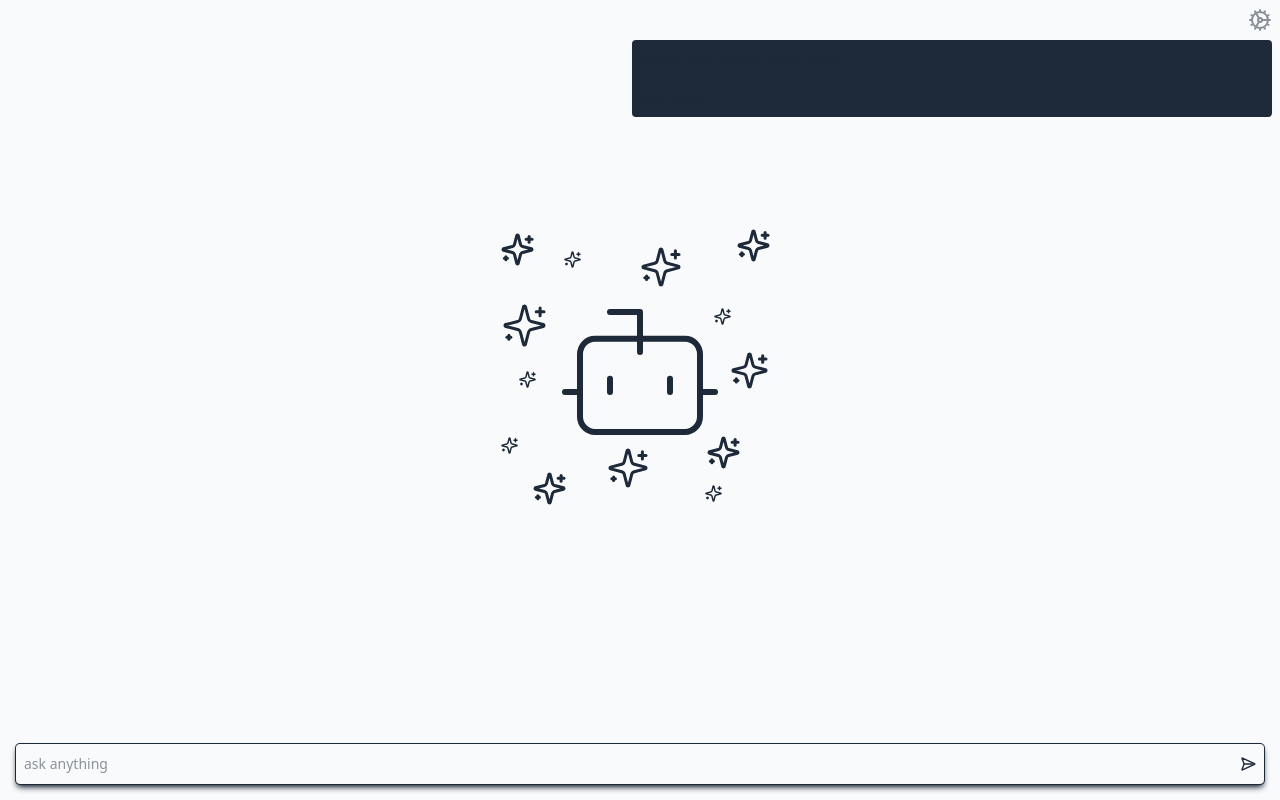
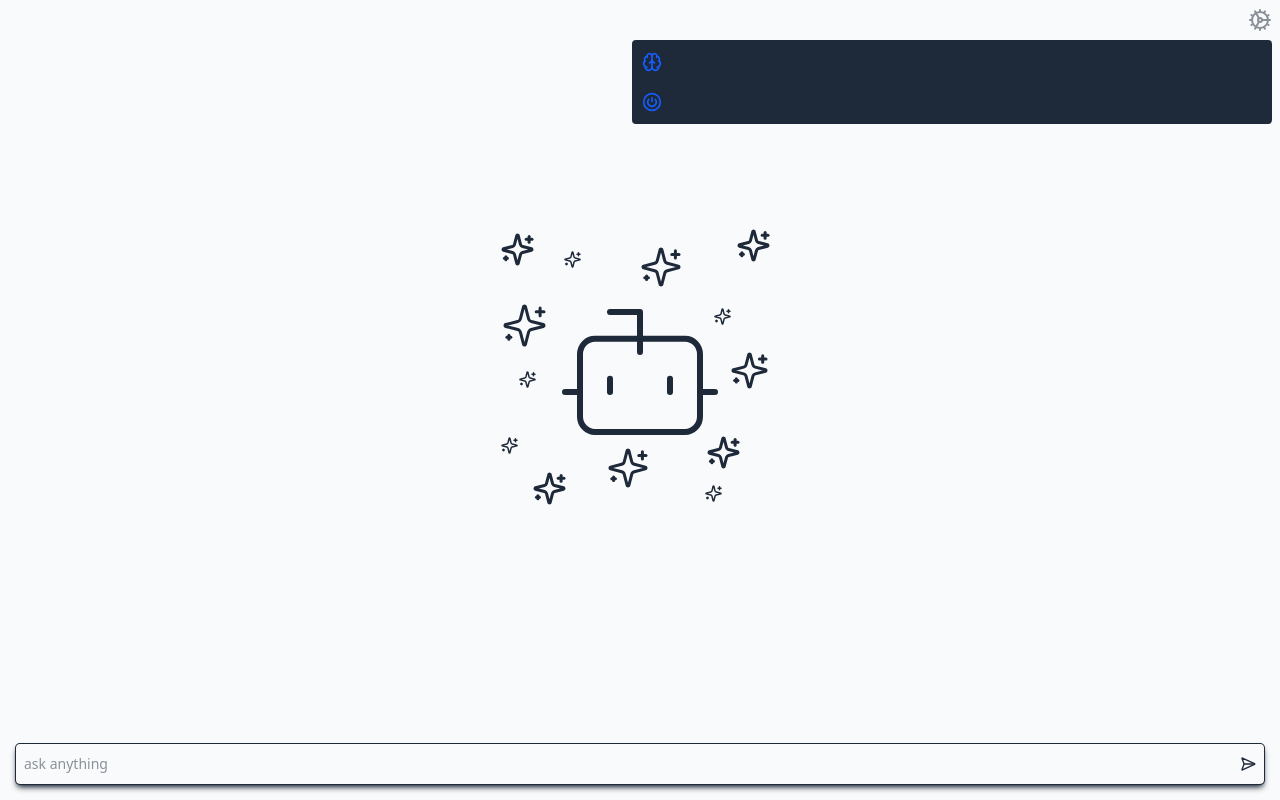
Before and after one commit to DaraghColl/simple-llm-client, a Vue app: page / in a window 1280 px wide. Both pictures are taken after a click on the button 1260 px from the left and 20 px from the top of the page. Built offline with nearby package versions, Linux system fonts and the light colour scheme.

Commit message:
feat: settings for model change - updates to sendMessage to pass new model

```diff
--- a/src/backend/api.d.ts
+++ b/src/backend/api.d.ts
@@ -1,7 +1,7 @@
 import { ListResponse } from 'ollama';
 
 export interface IElectronAPI {
-  startChatStream: (prompt: string) => Promise<string>;
+  startChatStream: (prompt: string, model: string) => Promise<string>;
   onChatStreamChunk: (callback: (chunk: string) => void) => void;
   onChatStreamEnd: (callback: () => void) => void;
   appQuit: () => void;
--- a/src/backend/llm-models/llm-models.ts
+++ b/src/backend/llm-models/llm-models.ts
@@ -1,10 +1,8 @@
 import ollama, { ListResponse } from 'ollama';
 
 const fetchModels = async (): Promise<ListResponse> => {
-  console.log('🚀 ~ fetchModels ~ fetchModels:', fetchModels);
   try {
     const models = await ollama.list();
-    console.log('🚀 ~ fetchModels ~ models:', models);
 
     return models;
   } catch (error) {
--- a/src/frontend/App.vue
+++ b/src/frontend/App.vue
@@ -22,17 +22,31 @@
 </template>
 
 <script setup lang="ts">
-import { ref } from 'vue';
+import { onMounted, ref } from 'vue';
 import SendMessage from './components/SendMessage/SendMessage.vue';
 import LandingImage from './components/LandingImage/LandingImage.vue';
 import Conversation from './components/Conversation/Conversation.vue';
 import ErrorMessage from './components/ErrorMessage/ErrorMessage.vue';
 import Settings from './components/Settings/Settings.vue';
+import { getModel, setModel, setModelList } from './state/model';
 
 const outputValue = ref<string>('');
 const loading = ref<boolean>(false);
 const errorMessage = ref<string | null>(null);
 const showErrorMessage = ref<boolean>(false);
+
+onMounted(() => {
+  fetchModels();
+});
+
+const fetchModels = async () => {
+  const models = await window.electronAPI.fetchModels();
+  if (models) {
+    setModelList(models.models);
+    setModel(models.models[0].model);
+  }
+};
+
 const openErrorMessage = (message: string) => {
   errorMessage.value = message;
   showErrorMessage.value = true;
@@ -42,16 +56,22 @@ const closeErrorMessage = () => {
   showErrorMessage.value = false;
 };
 
-const sendMessage = async (inputText: string) => {
-  console.log('🚀 ~ sendMessage ~ inputText:', inputText);
-
+const sendMessage = async (
+  inputText: string,
+  onSuccessfullMessage: () => void
+) => {
   if (!inputText) return;
   loading.value = true;
 
+  if (outputValue.value) outputValue.value = '';
+
   window.electronAPI.onChatStreamChunk((chunk: string) => {
-    loading.value = false;
+    if (!outputValue.value) {
+      loading.value = false;
+      onSuccessfullMessage();
+    }
+
     outputValue.value += chunk;
-    console.log('🚀 ~ outputValue:', outputValue);
   });
 
   window.electronAPI.onChatStreamEnd(() => {
@@ -59,7 +79,7 @@ const sendMessage = async (inputText: string) => {
   });
 
   try {
-    await window.electronAPI.startChatStream(inputText);
+    await window.electronAPI.startChatStream(inputText, getModel());
   } catch (error) {
     console.error('Error starting chat stream:', error);
     openErrorMessage('Error starting chat stream');
--- a/src/frontend/components/Conversation/Conversation.vue
+++ b/src/frontend/components/Conversation/Conversation.vue
@@ -1,6 +1,6 @@
 <!-- eslint-disable vue/no-v-html -->
 <template>
-  <p class="prose dark:prose-invert prose-sm" v-html="parsedMarkdown" />
+  <p class="prose dark:prose-invert prose-sm mt-5" v-html="parsedMarkdown" />
 </template>
 
 <script setup lang="ts">
--- a/src/frontend/components/SendMessage/SendMessage.vue
+++ b/src/frontend/components/SendMessage/SendMessage.vue
@@ -8,10 +8,13 @@
       placeholder="ask anything"
       :value="inputText"
       @input="(event) => (inputText = (event.target as HTMLInputElement).value)"
-      v-on:keyup.enter="sendMessage(inputText)"
+      @keyup.enter="sendMessage(inputText, onSuccessfullMessage)"
     />
 
-    <button @click="sendMessage(inputText)" class="cursor-pointer">
+    <button
+      class="cursor-pointer"
+      @click="sendMessage(inputText, onSuccessfullMessage)"
+    >
       <div v-if="loading">
         <LoaderCircle
           class="w-4 animate-spin stroke-gray-800 dark:stroke-gray-200"
@@ -30,9 +33,11 @@ import { SendHorizonal, LoaderCircle } from 'lucide-vue-next';
 
 interface Props {
   loading: boolean;
-  sendMessage: (inputText: string) => void;
+  sendMessage: (inputText: string, onSuccessfullMessage: () => void) => void;
 }
 
 const { sendMessage } = defineProps<Props>();
 const inputText = ref<string>('');
+
+const onSuccessfullMessage = () => (inputText.value = '');
 </script>
--- a/src/frontend/components/Settings/Settings.vue
+++ b/src/frontend/components/Settings/Settings.vue
@@ -1,8 +1,8 @@
 <template>
-  <div>
+  <div ref="settings-menu-ref">
     <button
       class="absolute top-2 right-2 z-10 cursor-pointer opacity-50 hover:opacity-100"
-      @click="setMenuActive(!settingsMenuActive)"
+      @click="toggleSettingsMenu"
     >
       <Cog />
     </button>
@@ -13,20 +13,33 @@
     >
       <ul class="flex flex-col">
         <li class="rounded-sm p-2 hover:bg-gray-950">
-          <button class="cursor-pointer" @click="fetchModels">Menu item</button>
-          <select v-model="activeModel" class="model-select">
-            <option disabled value="">Please select one</option>
+          <div class="flex items-center gap-2">
+            <Brain class="w-5 stroke-blue-600" />
+            <select
+              :value="getModel()"
+              class="cursor-pointer outline-0"
+              @change="
+                handleModelChange(($event.target as HTMLSelectElement).value)
+              "
+            >
               <option
-              v-for="model in llmModelOptions"
+                v-for="model in getModelList()"
                 :key="model.name"
                 :value="model.name"
               >
                 {{ model.name }}
               </option>
             </select>
+          </div>
         </li>
         <li class="cursor-pointer rounded-sm p-2 hover:bg-gray-950">
-          <button class="cursor-pointer" @click="appQuit">quit trayAI</button>
+          <button
+            class="flex cursor-pointer items-center gap-2"
+            @click="appQuit"
+          >
+            <PowerCircle class="w-5 stroke-blue-600" />
+            quit tray ai
+          </button>
         </li>
       </ul>
     </div>
@@ -35,20 +48,36 @@
 
 <script setup lang="ts">
 import { Cog } from 'lucide-vue-next';
-import { ref } from 'vue';
-import { ListResponse } from 'ollama';
+import { onMounted, onUnmounted, ref, useTemplateRef } from 'vue';
+import { getModel, getModelList, setModel } from '../../state/model';
+import { PowerCircle, Brain } from 'lucide-vue-next';
 
 const settingsMenuActive = ref<boolean>(false);
-const activeModel = ref<string>('');
-const llmModelOptions = ref<ListResponse['models'] | null>(null);
-const setMenuActive = (value: boolean) => (settingsMenuActive.value = value);
+const settingsMenuRef = useTemplateRef('settings-menu-ref');
 
-const fetchModels = async () => {
-  const models = await window.electronAPI.fetchModels();
-  if (models) {
-    llmModelOptions.value = models.models;
+const toggleSettingsMenu = () => {
+  settingsMenuActive.value = !settingsMenuActive.value;
+};
+
+const handleClickOutside = (event: MouseEvent) => {
+  if (
+    settingsMenuActive.value === true &&
+    !settingsMenuRef.value.contains(event.target as Node)
+  ) {
+    toggleSettingsMenu();
   }
-  console.log('🚀 ~ fetchModels ~ models:', models);
+};
+
+onMounted(() => {
+  document.addEventListener('click', handleClickOutside);
+});
+
+onUnmounted(() => {
+  document.removeEventListener('click', handleClickOutside);
+});
+
+const handleModelChange = (newValue: string) => {
+  setModel(newValue);
 };
 
 const appQuit = () => {
--- /dev/null
+++ b/src/frontend/state/model.ts
@@ -0,0 +1,14 @@
+import { ref } from 'vue';
+import { ListResponse } from 'ollama';
+
+const model = ref<string | null>(null);
+const modelList = ref<ListResponse['models'] | null>(null);
+
+const getModel = () => model.value;
+const setModel = (modelValue: string) => (model.value = modelValue);
+
+const getModelList = () => modelList.value;
+const setModelList = (modelListValue: ListResponse['models']) =>
+  (modelList.value = modelListValue);
+
+export { getModel, setModel, getModelList, setModelList };
--- a/src/main.ts
+++ b/src/main.ts
@@ -129,10 +129,10 @@ ipcMain.handle('quit-app', () => {
   app.quit();
 });
 
-ipcMain.handle('stream-chat', async (event, prompt: string) => {
+ipcMain.handle('stream-chat', async (event, prompt: string, model: string) => {
   const webContents = event.sender;
 
-  for await (const chunk of chat(prompt)) {
+  for await (const chunk of chat(prompt, model)) {
     webContents.send('chat-stream-chunk', chunk);
   }
   webContents.send('chat-stream-end');
--- a/src/preload.ts
+++ b/src/preload.ts
@@ -2,8 +2,8 @@ import { contextBridge, ipcRenderer } from 'electron';
 
 contextBridge.exposeInMainWorld('electronAPI', {
   // Function to initiate the chat stream from renderer
-  startChatStream: (prompt: string) =>
-    ipcRenderer.invoke('stream-chat', prompt),
+  startChatStream: (prompt: string, model: string) =>
+    ipcRenderer.invoke('stream-chat', prompt, model),
 
   // Function to register a listener for chat stream chunks
   onChatStreamChunk: (callback: (chunk: string) => void) => {
```
Lines whose indentation alone changed are shown as unchanged.
